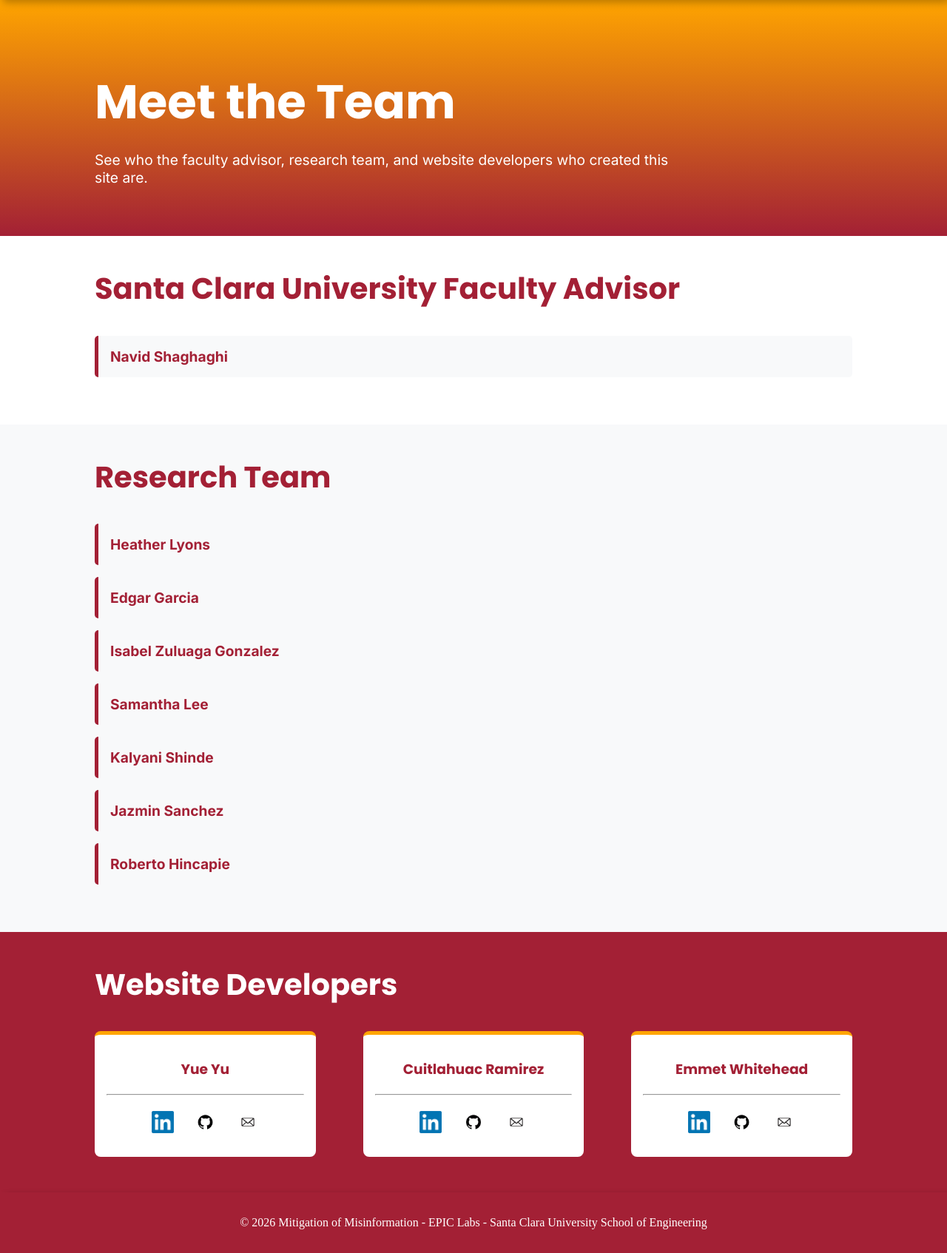
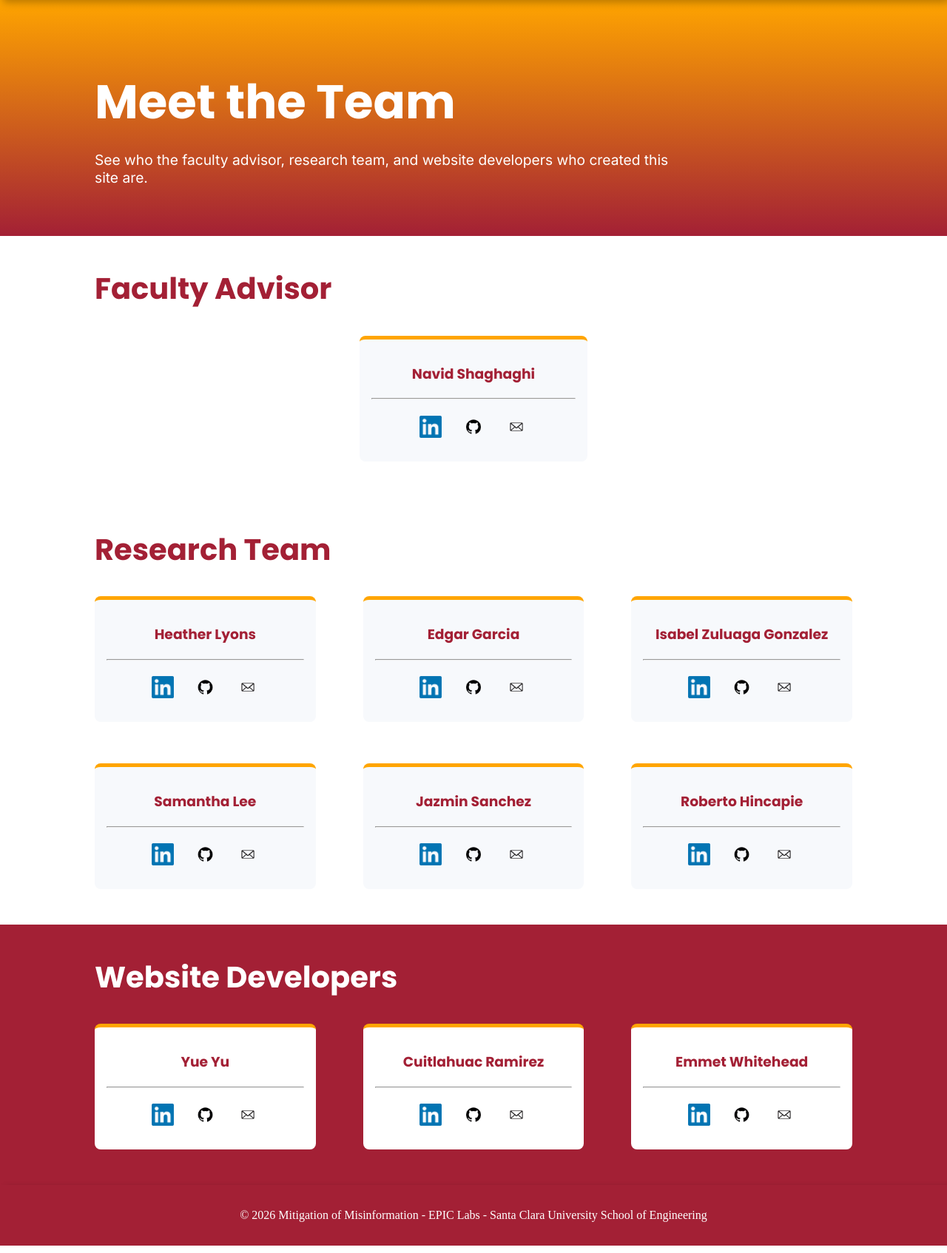
Before and after one commit to xingchen33/MoM_Website, a PHP site: page /team.php in a window 1280 px wide. Shown: the part 185-1879 px from the top of the page at 74% size. Run offline with PHP 8.4, Linux system fonts and the light colour scheme.

Commit message:
Updated team page
Moved styling to team.css (created) from team.php, updated the layout of the team page and updated contact links

```diff
--- a/grouproject/css/base.css
+++ b/grouproject/css/base.css
@@ -86,7 +86,8 @@ nav{
     padding-bottom:3rem;
 }
 
-.split3 .containerOuter{ /*this is for the 3-box stcture that is planned to be used in meet the dev page.*/
+/*this is for the 3-box stcture that is planned to be used in meet the dev page.*/
+.split3 .containerOuter{
 
     display:flex;
     gap:4rem;
@@ -100,6 +101,8 @@ nav{
     list-style-type:none;
     text-align: center;
 }
+
+/*------------*/
 
 h1,h2,h3{
 
--- /dev/null
+++ b/grouproject/css/team.css
@@ -0,0 +1,174 @@
+#teamCover {
+	background-image: linear-gradient(to bottom, orange, #A32035);
+	padding-left: 8rem;
+	padding-right: 8rem;
+	padding-top: 3rem;
+	padding-bottom: 3rem;
+	margin-bottom: 0;
+}
+
+#teamCover h1 {
+	color: white;
+	margin-bottom: 1rem;
+}
+
+#teamCover p {
+	color: white;
+	max-width: 50rem;
+}
+
+#faculty {
+	background-color: white;
+	margin-top: 0;
+}
+
+#faculty h2,
+#research h2 {
+	color: var(--scu-red);
+}
+
+.teamList {
+	list-style-type: none;
+	padding-left: 0;
+}
+
+.teamList li {
+	background-color: var(--bg-light);
+	border-left: 5px solid var(--scu-red);
+	padding: 1rem;
+	margin-bottom: 1rem;
+	border-radius: 5px;
+}
+
+.teamList a {
+	color: var(--scu-red);
+	text-decoration: none;
+	font-weight: 700;
+}
+
+.teamList a:hover {
+	text-decoration: underline;
+}
+
+#research {
+	background-color: var(--bg-light);
+	margin-top: 0;
+}
+
+#developers {
+	background-color: var(--scu-red);
+	margin-top: 0;
+}
+
+#developers h2 {
+	color: white;
+}
+
+#developers .container {
+	background-color: white;
+	border-top: 5px solid orange;
+	border-radius: 8px;
+	padding: 2rem 1rem;
+	box-sizing: border-box;
+}
+
+#developers .container h3 {
+	color: var(--scu-red);
+	margin-top: 0;
+}
+
+#developers {
+	background-color: var(--scu-red);
+	margin-top: 0;
+}
+
+#developers h2 {
+	color: white;
+}
+
+#developers .container {
+	background-color: white;
+	border-top: 5px solid orange;
+	border-radius: 8px;
+	padding: 2rem 1rem;
+	box-sizing: border-box;
+}
+
+#developers .container h3 {
+	color: var(--scu-red);
+	margin-top: 0;
+}
+
+/*---------- for the team contact boxes ------*/
+
+#team {
+	background-color: var(--scu-red);
+	margin-top: 0;
+}
+
+#team h2 {
+	color: white;
+}
+
+#team .container {
+	background-color: white;
+	border-top: 5px solid orange;
+	border-radius: 8px;
+	padding: 2rem 1rem;
+	box-sizing: border-box;
+}
+
+#team .container h3 {
+	color: var(--scu-red);
+	margin-top: 0;
+}
+
+#team {
+	/* controls the background for the team section */
+	background-color: white;
+	margin-top: 0;
+}
+
+#team h2 {
+	color: white;
+}
+
+#team .container {
+	background-color: #f7f9fc;
+	border-top: 5px solid orange;
+	border-radius: 8px;
+	padding: 2rem 1rem;
+	box-sizing: border-box;
+}
+
+#team .container h3 {
+	color: var(--scu-red);
+	margin-top: 0;
+}
+
+/*----------*/
+
+.socialLinks {
+	display: flex;
+	justify-content: center;
+	gap: 1rem;
+	margin-top: 1rem;
+}
+
+.socialLinks img {
+	height: 30px;
+	width: auto;
+	vertical-align: middle;
+}
+
+.socialLinks a {
+	text-decoration: none;
+}
+
+.desc {
+	color: grey;
+}
+
+.webdesc {
+	color: grey;
+}
--- a/grouproject/team.php
+++ b/grouproject/team.php
@@ -6,6 +6,7 @@
 
 		<link rel="stylesheet" href="css/base.css"/>
 		<link rel="stylesheet" href="css/home.css"/>
+		<link rel="stylesheet" href="css/team.css"/>
 
 		<link rel="preconnect" href="https://fonts.googleapis.com">
 		<link rel="preconnect" href="https://fonts.gstatic.com" crossorigin>
@@ -14,113 +15,6 @@
 		<!-- favicon link -->
 		<link rel="icon" type="image/favicon" href="img/favicon.ico">
 
-		<style>
-			#teamCover {
-				background-image: linear-gradient(to bottom, orange, #A32035);
-				padding-left: 8rem;
-				padding-right: 8rem;
-				padding-top: 3rem;
-				padding-bottom: 3rem;
-				margin-bottom: 0;
-			}
-
-			#teamCover h1 {
-				color: white;
-				margin-bottom: 1rem;
-			}
-
-			#teamCover p {
-				color: white;
-				max-width: 50rem;
-			}
-
-			#faculty {
-				background-color: white;
-				margin-top: 0;
-			}
-
-			#faculty h2,
-			#research h2 {
-				color: var(--scu-red);
-			}
-
-			.teamList {
-				list-style-type: none;
-				padding-left: 0;
-			}
-
-			.teamList li {
-				background-color: var(--bg-light);
-				border-left: 5px solid var(--scu-red);
-				padding: 1rem;
-				margin-bottom: 1rem;
-				border-radius: 5px;
-			}
-
-			.teamList a {
-				color: var(--scu-red);
-				text-decoration: none;
-				font-weight: 700;
-			}
-
-			.teamList a:hover {
-				text-decoration: underline;
-			}
-
-			#research {
-				background-color: var(--bg-light);
-				margin-top: 0;
-			}
-
-			#developers {
-				background-color: var(--scu-red);
-				margin-top: 0;
-			}
-
-			#developers h2 {
-				color: white;
-			}
-
-			#developers .container {
-				background-color: white;
-				border-top: 5px solid orange;
-				border-radius: 8px;
-				padding: 2rem 1rem;
-				box-sizing: border-box;
-			}
-
-			#developers .container h3 {
-				color: var(--scu-red);
-				margin-top: 0;
-			}
-
-			.socialLinks {
-				display: flex;
-				justify-content: center;
-				gap: 1rem;
-				margin-top: 1rem;
-			}
-
-			.socialLinks img {
-				height: 30px;
-				width: auto;
-				vertical-align: middle;
-			}
-
-			.socialLinks a {
-				text-decoration: none;
-			}
-
-			.desc {
-				color: grey;
-			}
-
-			.webdesc {
-				color: grey;
-			}
-
-
-		</style>
 	</head>
 
 	<body>
@@ -137,44 +31,164 @@
 
 		<main>
 
-			<section class="section" id="faculty">
-				<h2>Santa Clara University Faculty Advisor</h2>
+			<section class="section split3" id="team">
+				<h2 style="color: var(--scu-red);">
+					Faculty Advisor</h2>
+				<div class="containerOuter">
+					<div class="container">
+						<h3>Navid Shaghaghi</h3>
+						<hr/>
+						<h4 class="webdesc"></h4>
 
-				<ul class="teamList">
-					<li>
-						<a>Navid Shaghaghi<span class="desc"></span></a>
-						<!-- href="mailto:nshaghaghi@scu.edu" target="_blank" -->
-					</li>
-					<!-- https://www.linkedin.com/in/nshaghaghi/ -->
-				</ul>
+						<div class="socialLinks">
+							<a href="https://www.linkedin.com/in/nshaghaghi/" target="_blank">
+								<img src="img/linkedin_logo.png" alt="LinkedIn icon"/>
+							</a>
+
+							<a href="https://github.com/nshaghaghi" target="_blank">
+								<img src="img/github_logo.png" alt="GitHub icon"/>
+							</a>
+
+							<a href="/contact.php">
+								<img src="img/email_icon.png" alt="Email icon"/>
+							</a>
+					</div>
+				</div>
 			</section>
 
-			<section class="section" id="research">
-				<h2>Research Team</h2>
 
-				<ul class="teamList">
-					<li><a>Heather Lyons<span class="desc"></span></a></li>
-					<!--  href="mailto:hlyons@scu.edu" -->
+			<section class="section split3" id="team">
+				<h2 style="color: var(--scu-red);">
+					Research Team</h2>
+				<div class="containerOuter">
+					<div class="container">
+						<h3>Heather Lyons</h3>
+						<hr/>
+						<h4 class="webdesc"></h4>
 
-					<li><a>Edgar Garcia<span class="desc"></span></a></li>
-					<!--  href="mailto:edgar.garcia@upb.edu.co" -->
+						<div class="socialLinks">
+							<a href="https://www.linkedin.com/in/heather-lyons12/" target="_blank">
+								<img src="img/linkedin_logo.png" alt="LinkedIn icon"/>
+							</a>
 
-					<li><a>Isabel Zuluaga Gonzalez<span class="desc"></span></a></li>
-					<!--  href="mailto:isabel.zuluagagonzalez@alumni.scu.edu" -->
+							<a href="https://github.com/HeatherLyons" target="_blank">
+								<img src="img/github_logo.png" alt="GitHub icon"/>
+							</a>
 
-					<li><a>Samantha Lee<span class="desc"></span></a></li>
-					<!--  href="mailto:slee7@scu.edu" -->
+							<a href="/contact.php">
+								<img src="img/email_icon.png" alt="Email icon"/>
+							</a>
+						</div>
+					</div>
 
-					<li><a>Kalyani Shinde<span class="desc"></span></a></li>
-					<!--  href="mailto:kalyaninitin.shinde@alumni.scu.edu" -->
+					<div class="container">
+						<h3>Edgar Garcia</h3>
+						<hr/>
+						<h4 class="webdesc"></h4>
 
-					<li><a>Jazmin Sanchez<span class="desc"></span></a></li>
-					<!--  href="mailto:sanchez.jazmin.js@gmail.com" -->
+						<div class="socialLinks">
+							<a href="https://www.linkedin.com/in/edgar-garc%C3%ADa-75162539/" target="_blank">
+								<img src="img/linkedin_logo.png" alt="LinkedIn icon"/>
+							</a>
 
-					<li><a>Roberto Hincapie<span class="desc"></span></a></li>
-					<!--  href="mailto:roberto.hincapie@upb.edu.co" -->
+							<a href="">
+								<img src="img/github_logo.png" alt="GitHub icon"/>
+							</a>
 
-				</ul>
+							<a href="/contact.php">
+								<img src="img/email_icon.png" alt="Email icon"/>
+							</a>
+						</div>
+					</div>
+
+					<div class="container">
+						<h3>Isabel Zuluaga Gonzalez</h3>
+						<hr/>
+						<h4 class="webdesc"></h4>
+
+						<div class="socialLinks">
+							<a href="https://www.linkedin.com/in/isabelzuluaga/" target="_blank">
+								<img src="img/linkedin_logo.png" alt="LinkedIn icon"/>
+							</a>
+
+							<a href="">
+								<img src="img/github_logo.png" alt="GitHub icon"/>
+							</a>
+
+							<a href="/contact.php">
+								<img src="img/email_icon.png" alt="Email icon"/>
+							</a>
+						</div>
+					</div>
+
+				</div>
+
+			</section>
+
+			<!-- second row of names  -->
+
+			<section class="section split3" id="team">
+				<div class="containerOuter">
+					<div class="container">
+						<h3>Samantha Lee</h3>
+						<hr/>
+						<h4 class="webdesc"></h4>
+
+						<div class="socialLinks">
+							<a href="https://www.linkedin.com/in/samanthalee003/" target="_blank">
+								<img src="img/linkedin_logo.png" alt="LinkedIn icon"/>
+							</a>
+
+							<a href="https://github.com/samanthalee023" target="_blank">
+								<img src="img/github_logo.png" alt="GitHub icon"/>
+							</a>
+
+							<a href="/contact.php">
+								<img src="img/email_icon.png" alt="Email icon"/>
+							</a>
+						</div>
+					</div>
+
+					<div class="container">
+						<h3>Jazmin Sanchez</h3>
+						<hr/>
+						<h4 class="webdesc"></h4>
+
+						<div class="socialLinks">
+							<a href="">
+								<img src="img/linkedin_logo.png" alt="LinkedIn icon"/>
+							</a>
+
+							<a href="">
+								<img src="img/github_logo.png" alt="GitHub icon"/>
+							</a>
+
+							<a href="/contact.php">
+								<img src="img/email_icon.png" alt="Email icon"/>
+							</a>
+						</div>
+					</div>
+
+					<div class="container">
+						<h3>Roberto Hincapie</h3>
+						<hr/>
+						<h4 class="webdesc"></h4>
+
+						<div class="socialLinks">
+							<a href="">
+								<img src="img/linkedin_logo.png" alt="LinkedIn icon"/>
+							</a>
+
+							<a href="">
+								<img src="img/github_logo.png" alt="GitHub icon"/>
+							</a>
+
+							<a href="/contact.php">
+								<img src="img/email_icon.png" alt="Email icon"/>
+							</a>
+						</div>
+					</div>
+				</div>
 			</section>
 
 			<section class="section split3" id="developers">
@@ -196,7 +210,7 @@
 								<img src="img/github_logo.png" alt="GitHub icon"/>
 							</a>
 
-							<a href="mailto:yyu7@scu.edu">
+							<a href="/contact.php">
 								<img src="img/email_icon.png" alt="Email icon"/>
 							</a>
 						</div>
@@ -216,7 +230,7 @@
 								<img src="img/github_logo.png" alt="GitHub icon"/>
 							</a>
 
-							<a href="mailto:cramirezborrego@scu.edu">
+							<a href="/contact.php">
 								<img src="img/email_icon.png" alt="Email icon"/>
 							</a>
 						</div>
@@ -236,14 +250,14 @@
 								<img src="img/github_logo.png" alt="GitHub icon"/>
 							</a>
 
-							<a href="mailto:ewhitehead@scu.edu">
+							<a href="/contact.php">
 								<img src="img/email_icon.png" alt="Email icon"/>
 							</a>
 						</div>
 					</div>
-
 				</div>
 			</section>
+
 
 		</main>
 
```
Also changed, not shown: grouproject/scores.db.
